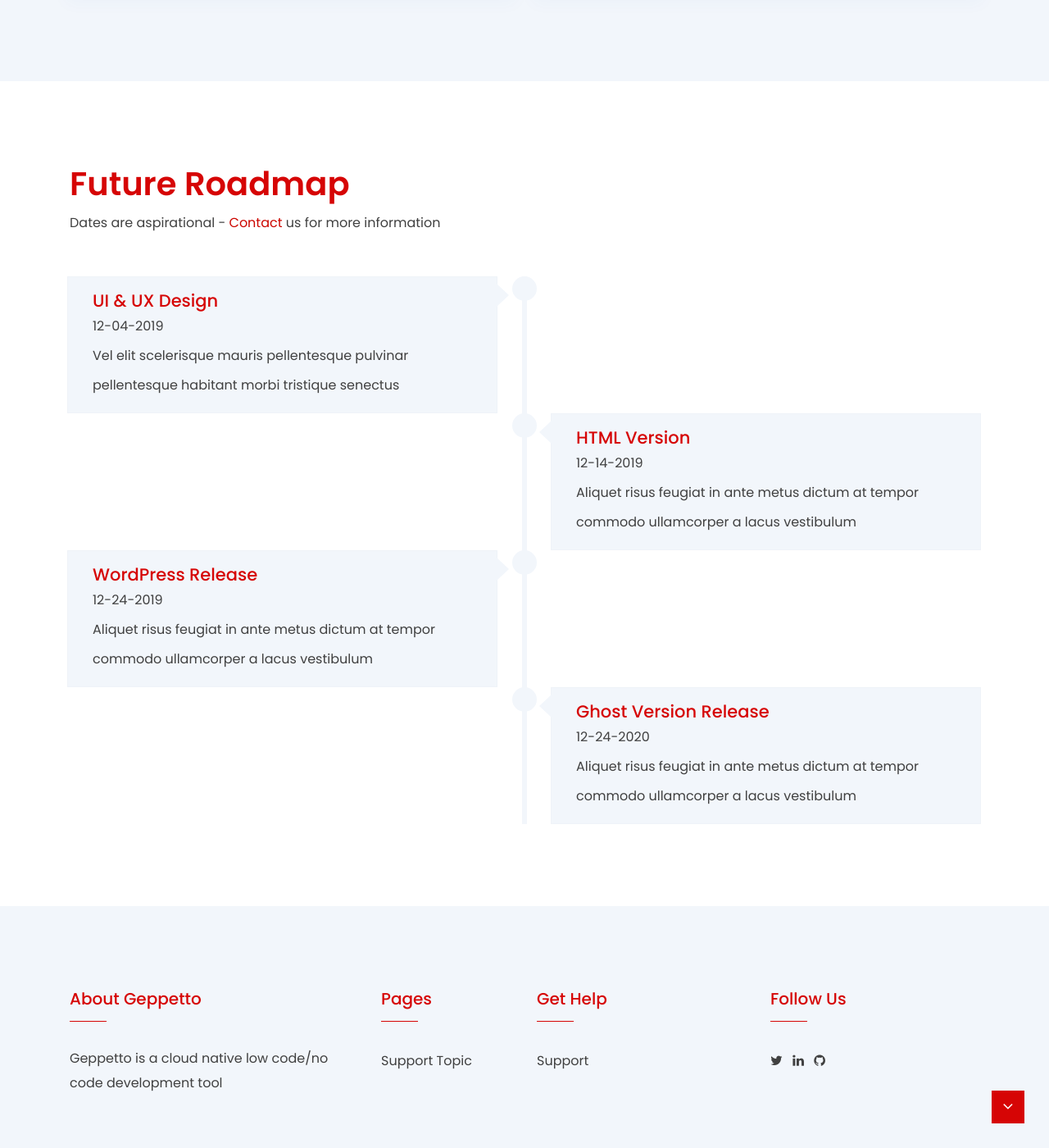
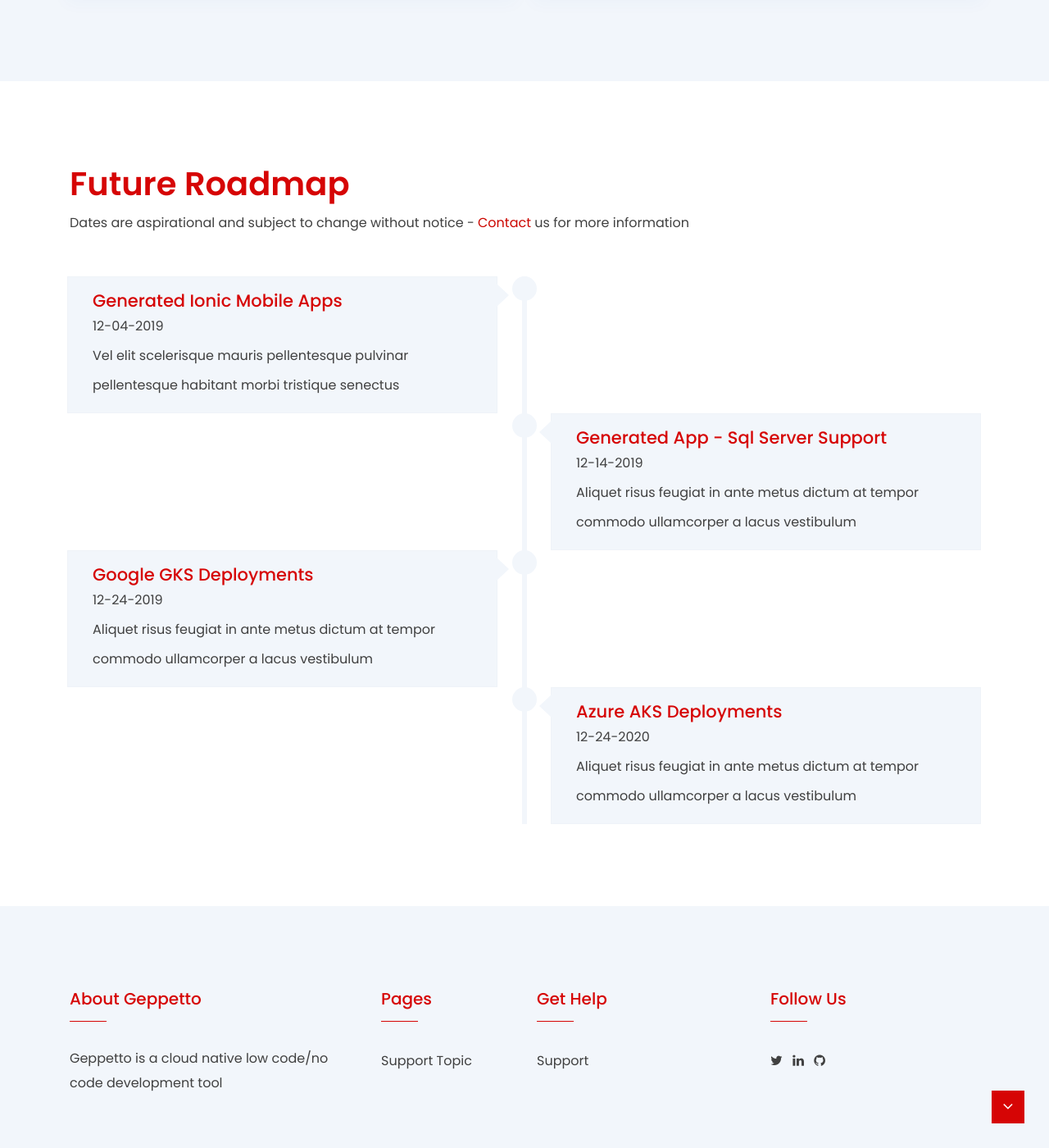
Before and after one commit to francois-dbag/TestDoxyTheme.github.io, a Jekyll site: the page built from index.html, in a window 1280 px wide and 1400 px high, scrolled down 2387 px. Shown: the whole window at 82% size. Built offline with Jekyll 4.4.1, drawn with Linux system fonts in a browser that asks for light colours.

Commit message:
added high level milestones

```diff
--- a/_includes/timeline_area.html
+++ b/_includes/timeline_area.html
@@ -4,35 +4,35 @@
         <div class="container">
             <div class="section-title">
                 <h2 class="heading-2">Future Roadmap</h2>
-                <p>Dates are aspirational -  <a href="/pages/contact" style="color: #cc0700">Contact</a> us for more information </p>
+                <p>Dates are aspirational and subject to change without notice -  <a href="/pages/contact" style="color: #cc0700">Contact</a> us for more information </p>
             </div>
 
             <div class="timeline">
                 <ul>
                     <li>
                         <div class="timeline-content">
-                            <h4 class="heading-4">UI & UX Design</h4>
+                            <h4 class="heading-4">Generated Ionic Mobile Apps</h4>
                             <p class="timeline-time">12-04-2019</p>
                             <p class="timeline-desc">Vel elit scelerisque mauris pellentesque pulvinar pellentesque habitant morbi tristique senectus </p>
                         </div>
                     </li>
                     <li>
                         <div class="timeline-content">
-                            <h4 class="heading-4">HTML Version</h4>
+                            <h4 class="heading-4">Generated App - Sql Server Support</h4>
                             <p class="timeline-time">12-14-2019</p>
                             <p class="timeline-desc">Aliquet risus feugiat in ante metus dictum at tempor commodo ullamcorper a lacus vestibulum </p>
                         </div>
                     </li>
                     <li>
                         <div class="timeline-content">
-                            <h4 class="heading-4">WordPress Release</h4>
+                            <h4 class="heading-4">Google GKS Deployments</h4>
                             <p class="timeline-time">12-24-2019</p>
                             <p class="timeline-desc">Aliquet risus feugiat in ante metus dictum at tempor commodo ullamcorper a lacus vestibulum </p>
                         </div>
                     </li>
                     <li>
                         <div class="timeline-content">
-                            <h4 class="heading-4">Ghost Version Release</h4>
+                            <h4 class="heading-4">Azure AKS Deployments</h4>
                             <p class="timeline-time">12-24-2020</p>
                             <p class="timeline-desc">Aliquet risus feugiat in ante metus dictum at tempor commodo ullamcorper a lacus vestibulum </p>
                         </div>
```
